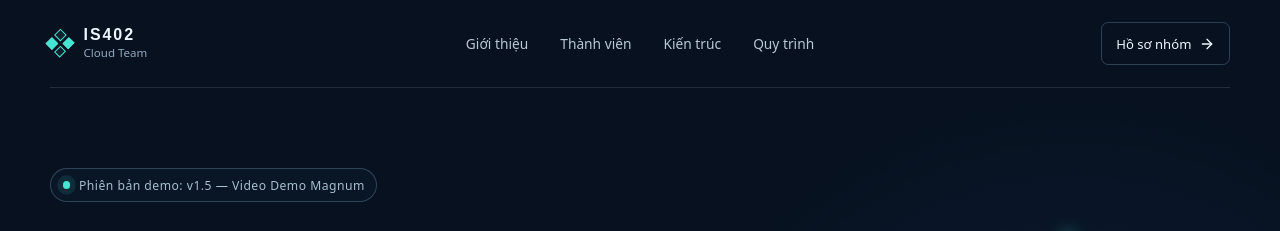
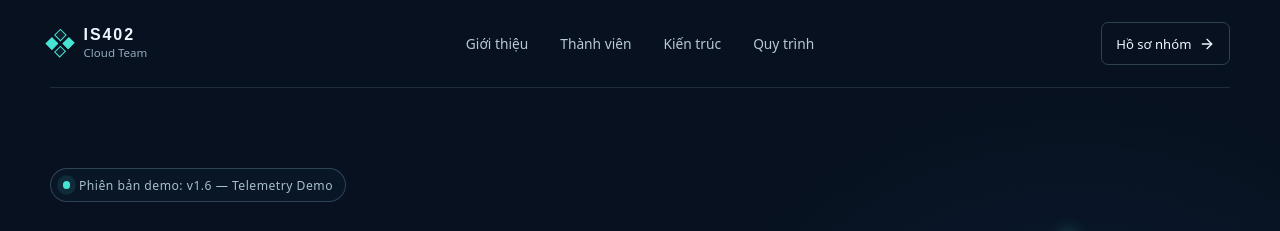
Before and after one commit to MinhTuan-K18/IS402-profile, a React (Vite) app: page / in a window 1280 px wide. Shown: the top 231 px of the page. Built offline with nearby package versions, Linux system fonts and the light colour scheme.

Commit message:
Measure v1.6 commit-to-deploy with Telemetry

```diff
--- a/src/data/team.js
+++ b/src/data/team.js
@@ -3,7 +3,7 @@ export const team = {
   name: 'Cloud Native Crew',
   course: 'IS402 — Cloud Computing',
   classCode: 'IS402',
-  version: 'v1.5 — Video Demo Magnum',
+  version: 'v1.6 — Telemetry Demo',
   intro:
     'Nhóm chúng em xây dựng một quy trình triển khai frontend có thể lặp lại: từ một commit React đến container chạy trên Kubernetes được cấp phát bởi OpenStack Magnum.',
   members: [
```
